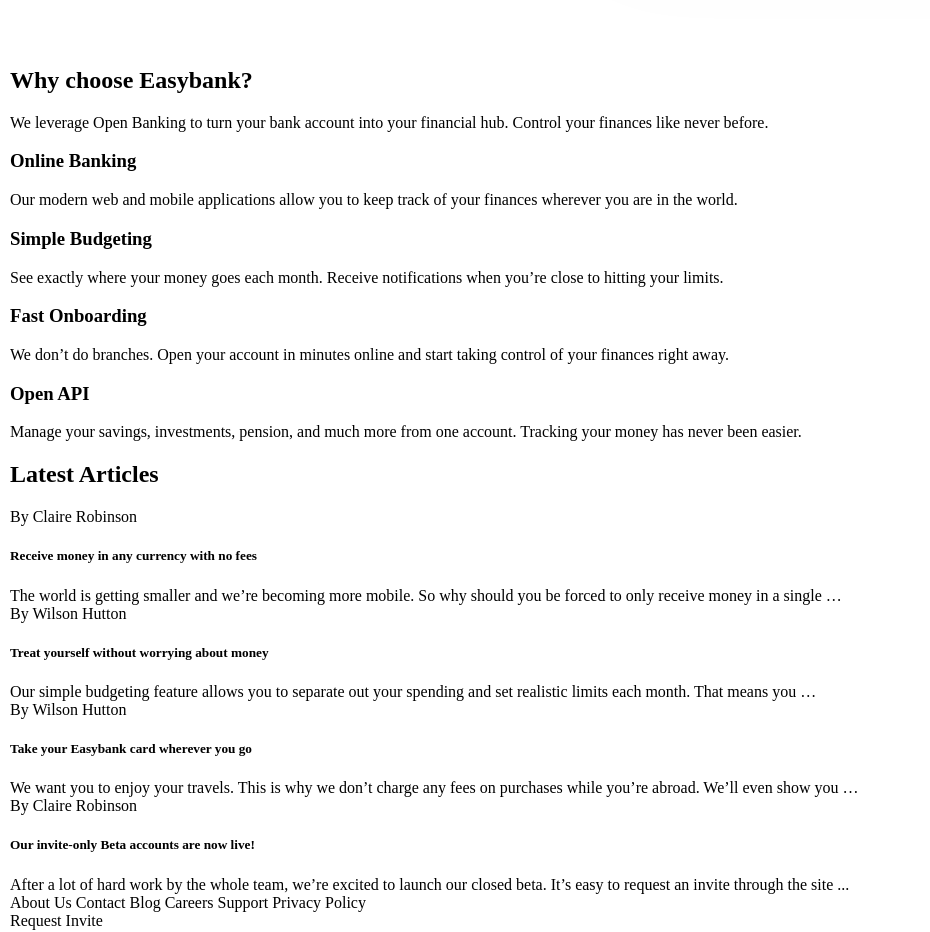
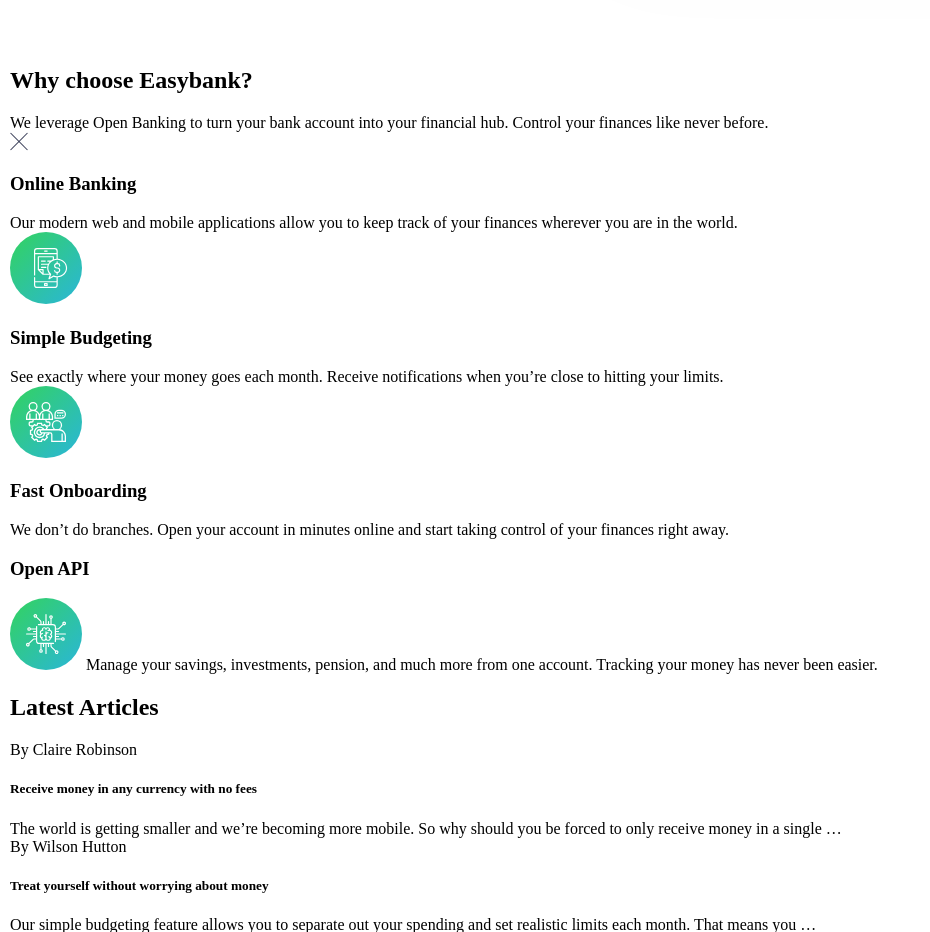
Before and after one commit to junkiesan/easybank-landing-page-master, a plain HTML site: page index.html in a window 1280 px wide. Shown: the part 2080-3012 px from the top of the page, without its empty margins (0-930 px from the left). Drawn offline with Linux system fonts and the light colour scheme; a web font is replaced by a local one.

Commit message:
Added images icons to blocs

```diff
--- a/index.html
+++ b/index.html
@@ -52,22 +52,26 @@
     your finances like never before.
     <div class="blocs">
       <div class="bloc">
+        <img src="images/icon-close.svg" alt="">
         <h3>Online Banking</h3>
         Our modern web and mobile applications allow you to keep track of your finances
         wherever you are in the world.
       </div>
       <div class="bloc">
+        <img src="images/icon-budgeting.svg" alt="">
         <h3>Simple Budgeting</h3>
         See exactly where your money goes each month. Receive notifications when you’re
         close to hitting your limits.
       </div>
       <div class="bloc">
+        <img src="images/icon-onboarding.svg" alt="">
         <h3>Fast Onboarding</h3>
         We don’t do branches. Open your account in minutes online and start taking control
         of your finances right away.
       </div>
       <div class="bloc">
         <h3>Open API</h3>
+        <img src="images/icon-api.svg" alt="">
         Manage your savings, investments, pension, and much more from one account. Tracking
         your money has never been easier.
       </div>
```
